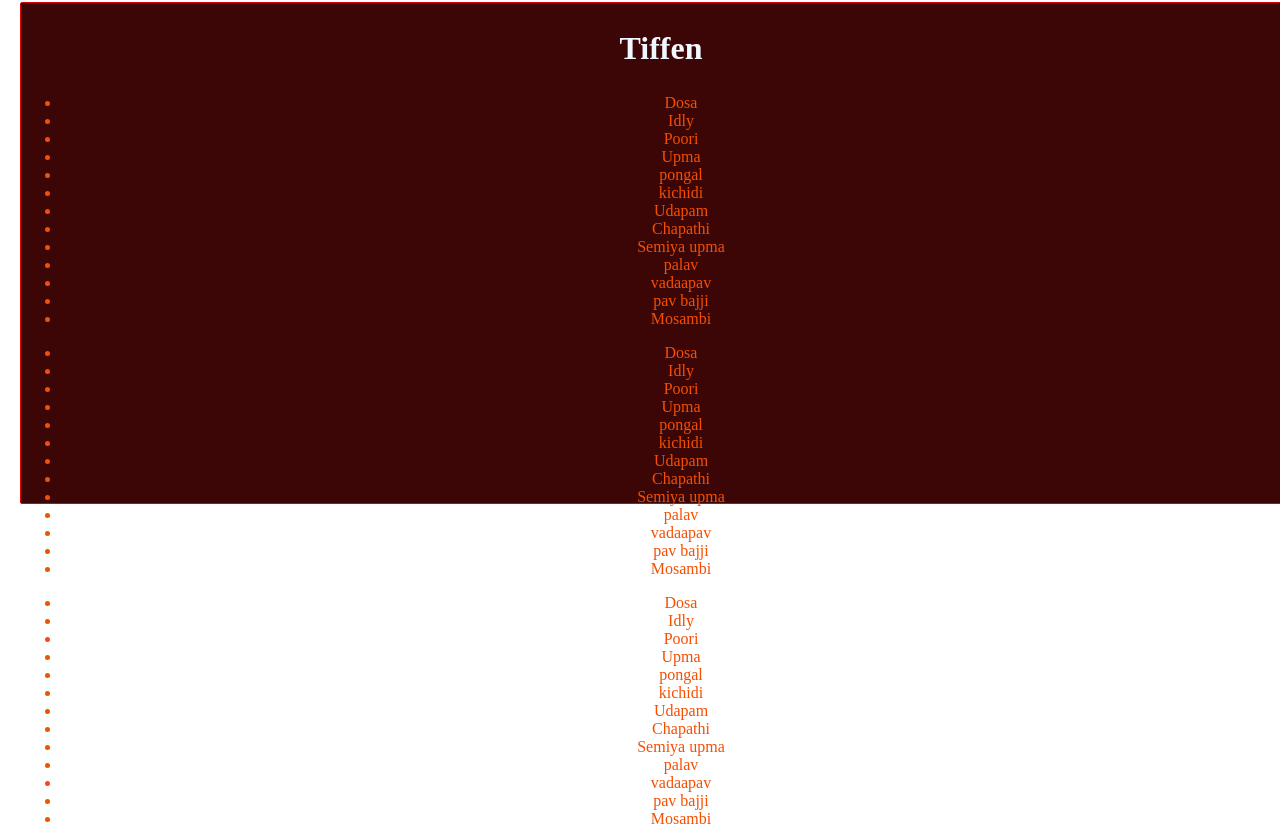
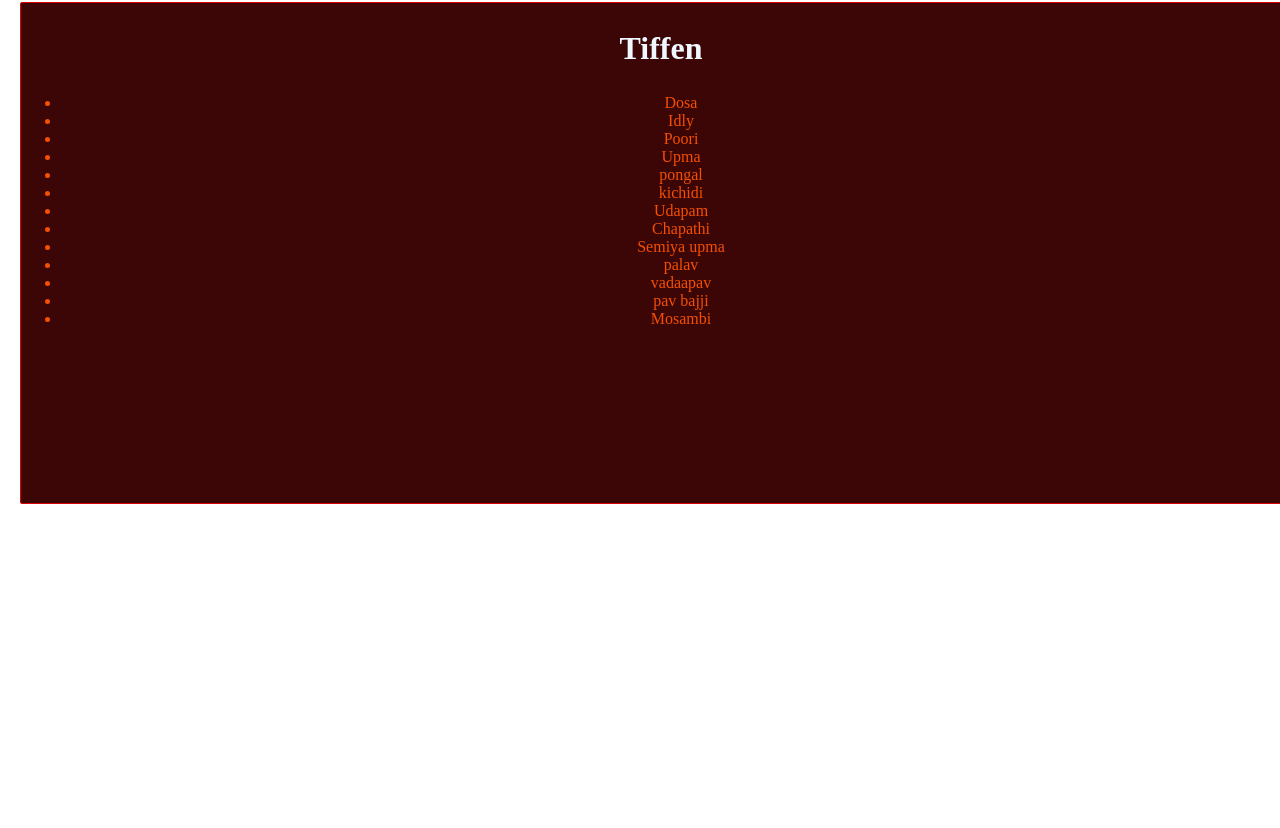
Before and after one commit to shaziya2002/oneee, a plain HTML site: page index.html in a window 1280 px wide. Shown: the part 2605-3433 px from the top of the page. After the commit the page ends 3129 px from the top, so only its background shows below. Drawn offline with Linux system fonts and the light colour scheme.

Commit message:
Fix: Removed duplicate sections

```diff
--- a/index.html
+++ b/index.html
@@ -190,44 +190,7 @@ Let me know if you want it more specific </p> <h1 class="h1-1"> Indian food, fas
                                 <li> pav bajji </li>
                                 <li> Mosambi</li>
 
-                            </ul>
-                            </div>
-                            <div class="text-color mt-10">
-                                <ul>
-                                <li> Dosa</li>
-                                <li> Idly </li>
-                                <li> Poori </li>
-                                <li> Upma </li>
-                                <li> pongal </li>
-                                <li> kichidi </li>
-                                <li> Udapam </li>
-                                <li> Chapathi </li>
-                                <li> Semiya upma</li>
-                                <li> palav </li>
-                                <li> vadaapav </li>
-                                <li> pav bajji </li>
-                                <li> Mosambi</li>
 
-                            </ul>
-                            </div>
-                            <div class="text-color mt-10">
-                                <ul>
-                                <li> Dosa</li>
-                                <li> Idly </li>
-                                <li> Poori </li>
-                                <li> Upma </li>
-                                <li> pongal </li>
-                                <li> kichidi </li>
-                                <li> Udapam </li>
-                                <li> Chapathi </li>
-                                <li> Semiya upma</li>
-                                <li> palav </li>
-                                <li> vadaapav </li>
-                                <li> pav bajji </li>
-                                <li> Mosambi</li>
-
-                            </ul>
-                            </div>
 
 
 
```
